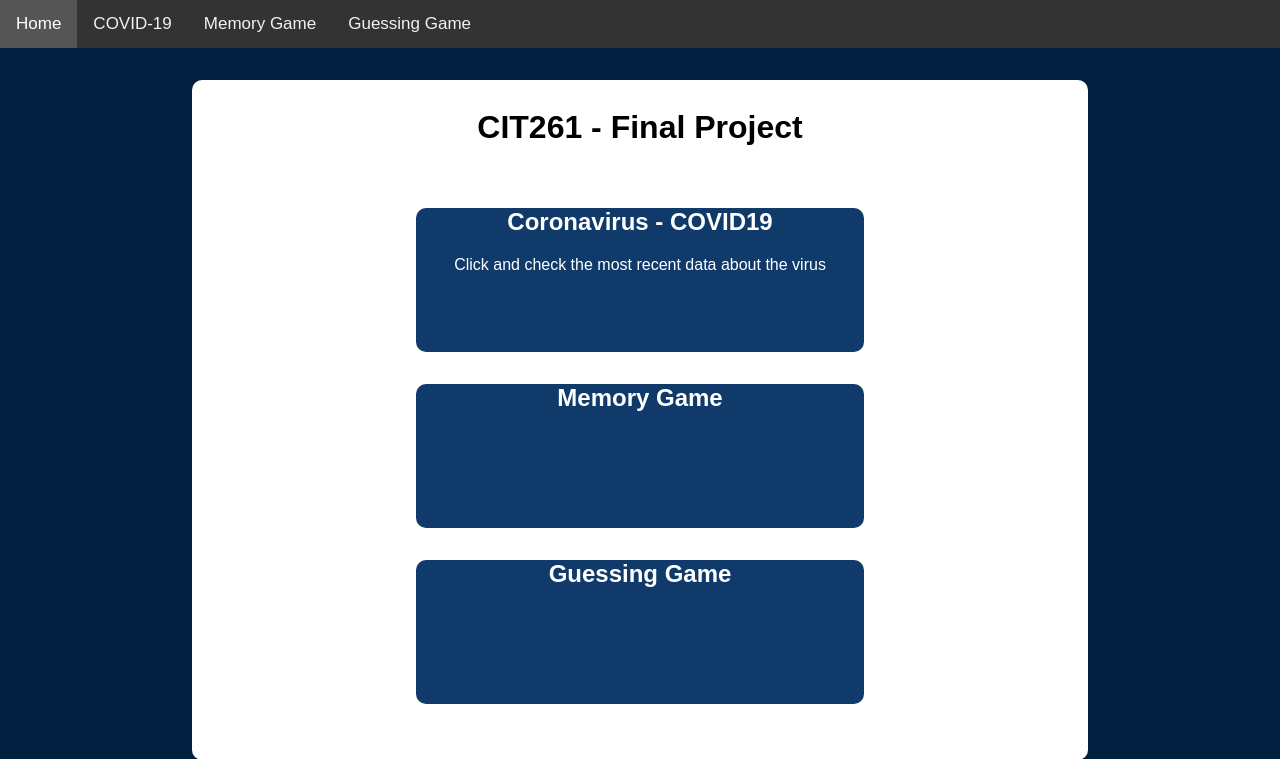
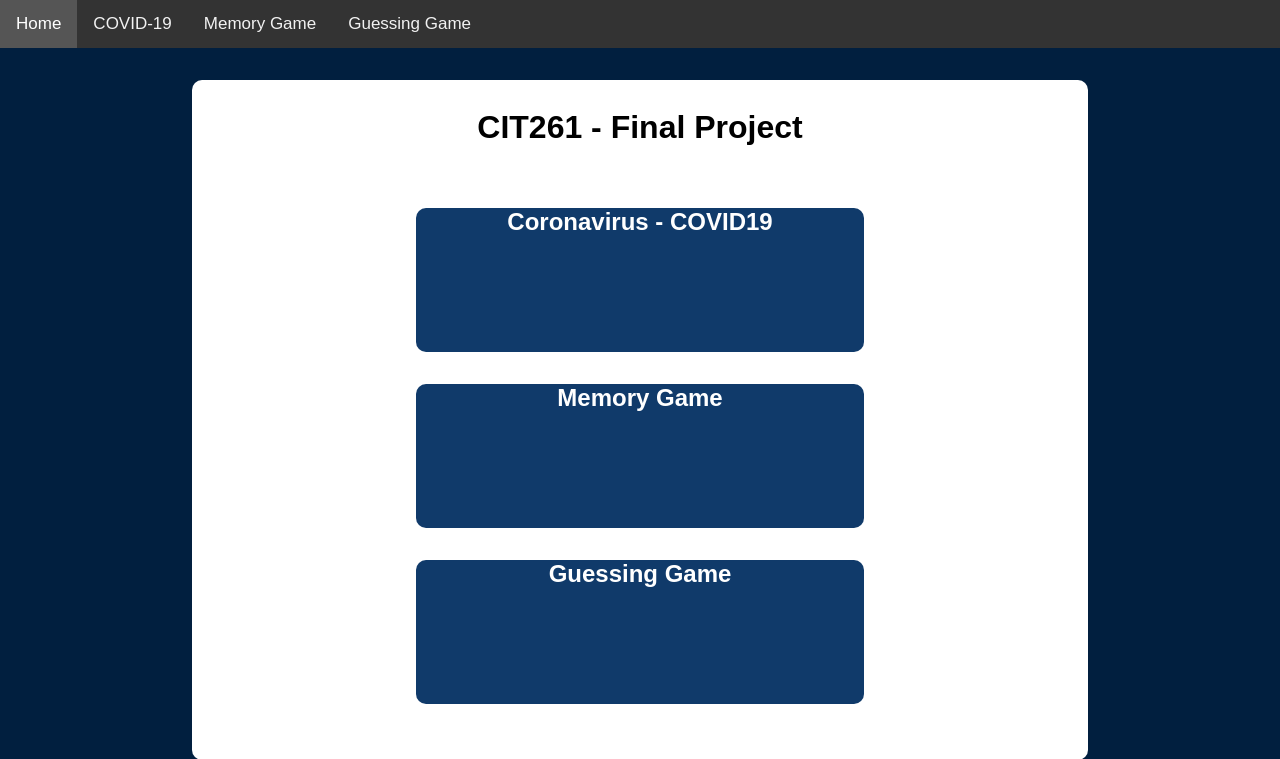
Before and after one commit to pDallastra/CIT261-Final, a PHP site: page / in a window 1280 px wide. Shown: the top 759 px of the page. Run offline with PHP 8.4, Linux system fonts and the light colour scheme.

Commit message:
But insetBefore

```diff
--- a/index.css
+++ b/index.css
@@ -150,7 +150,7 @@ canvas {
 }
 
 .form-group {
-  background: rgba(23, 121, 23, 0.808);
+  background: rgba(5, 49, 99, 0.952);
   color: white;
   font-size: 20px;
   border-radius: 10px;
--- a/index.php
+++ b/index.php
@@ -14,25 +14,23 @@
     <div class="title flex col">
       <h1>CIT261 - Final Project</h1>
     </div>
-    <a href="#" onclick="covid()">
+    <a href="covid19.php">
     <div class="box1 flex col">
       <h2>Coronavirus - COVID19</h2>
-      <p>Click and check the most recent data about the virus</p>
     </div>
     </a>
+    <a href="game.php">
     <div class="box2 flex col">
       <h2>Memory Game</h2>
     </div>
+    </a>
+    <a href="guessing.php">
     <div class="box3 flex col">
       <h2>Guessing Game</h2>
     </div>
+    </a>
   </div>
   <script src="index.js"></script>
-  <script>
-    function covid(){
-
-    }
-  </script>
 </body>
 
 </html>
```
